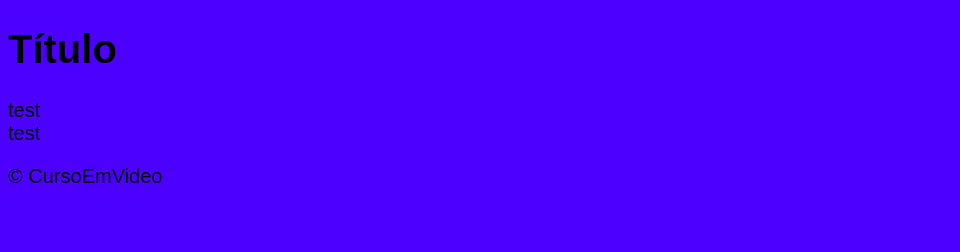
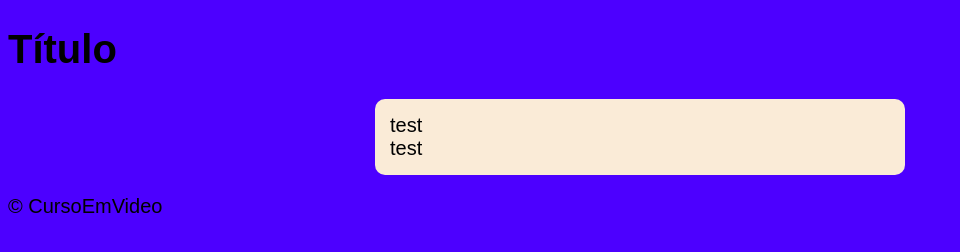
Before and after one commit to sarahguerreiro/javascript, a plain HTML site: page aula12ex/modelo.html in a window 1280 px wide. Shown: the whole page, without its empty margins (0-960 px from the left). Drawn offline with Linux system fonts and the light colour scheme.

Commit message:
seta as configs em css pra section

```diff
--- a/aula12ex/style.css
+++ b/aula12ex/style.css
@@ -7,6 +7,14 @@ header {
 
 }
 
+section {
+    background-color: antiquewhite;
+    border-radius: 10px;
+    padding: 15px;
+    width: 500px;
+    margin: auto;
+}
+
 footer {
 
 }
```
